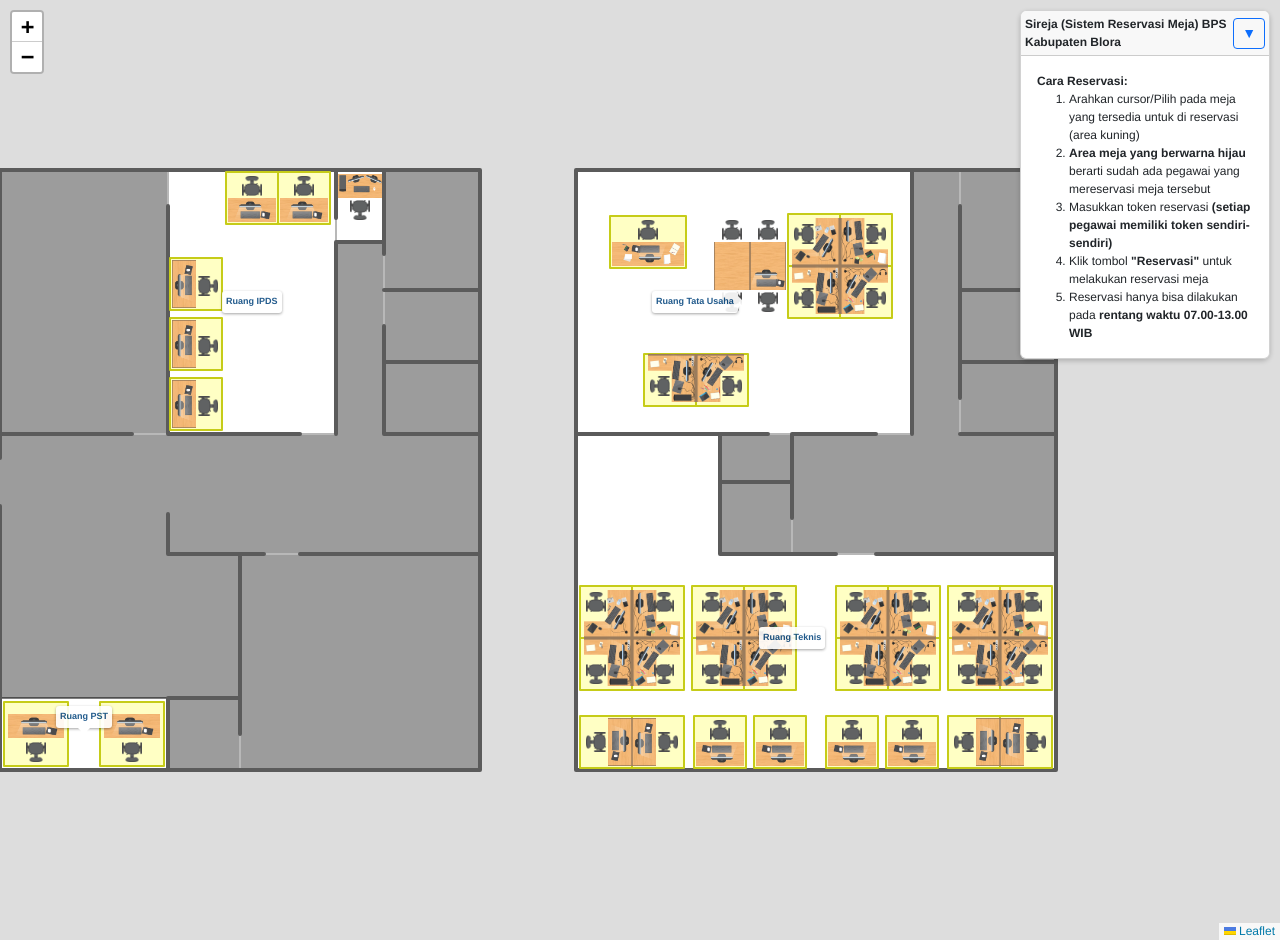
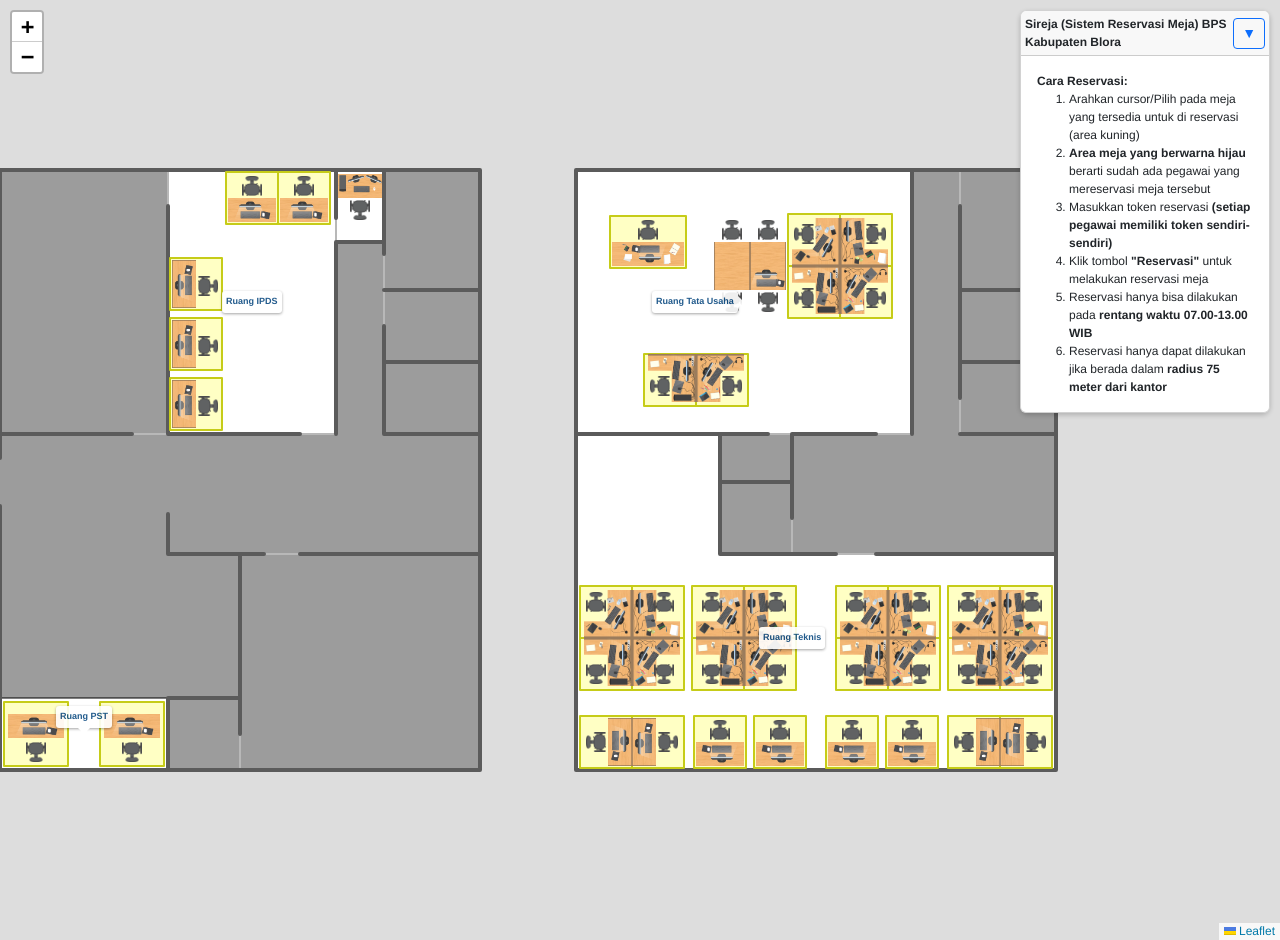
Before and after one commit to yustiar/sireja, a Django app: template templates/index.html in a window 1280 px wide. Run offline with Django 5.2, Linux system fonts and the light colour scheme; the template is opened without the code that fills it: most values are stand-ins (such as "Sample title", 1, 10 or a date in 2020); some libraries are stand-ins or nearby versions.

Commit message:
Update index.html

```diff
--- a/templates/index.html
+++ b/templates/index.html
@@ -432,6 +432,7 @@
                                     <li>Masukkan token reservasi <strong>(setiap pegawai memiliki token sendiri-sendiri)</strong></li>
                                     <li>Klik tombol <strong>"Reservasi"</strong> untuk melakukan reservasi meja</li>
                                     <li>Reservasi hanya bisa dilakukan pada <strong>rentang waktu 07.00-13.00 WIB</strong></li>
+                                    <li>Reservasi hanya dapat dilakukan jika berada dalam <strong>radius 75 meter dari kantor</strong></li>
                                 </ol>
                             </div>
                         </div>
```
